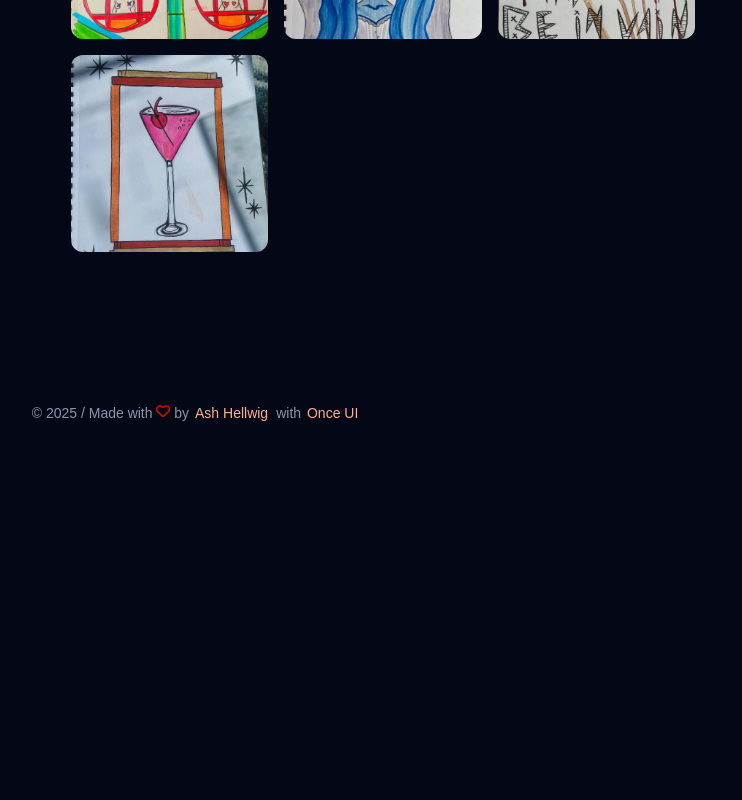
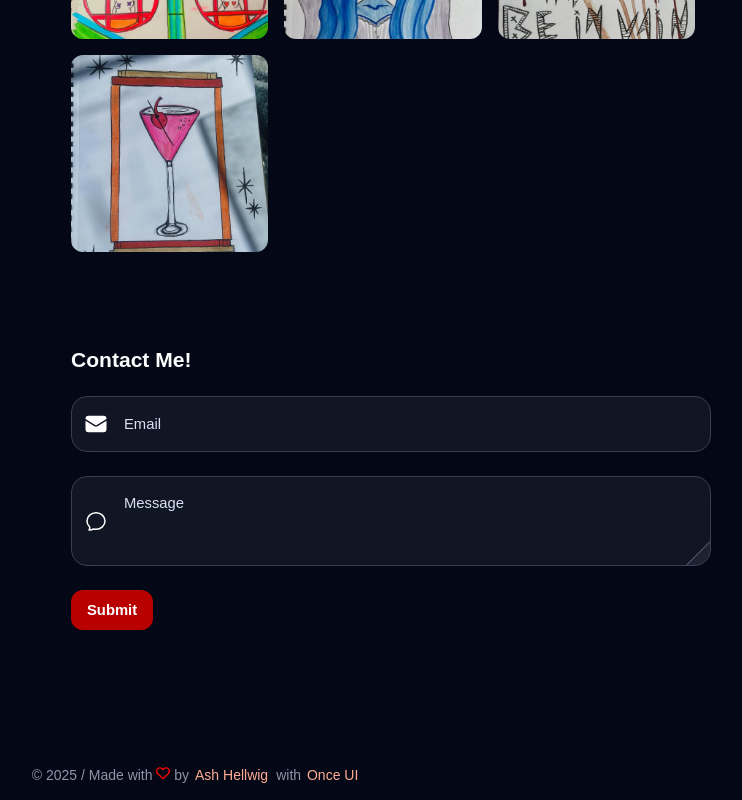
Before and after one commit to ashellwig/artbylilyellen, a Next.js app: page / in a window 1280 px wide. Shown: the part 880-1680 px from the top of the page, without its empty margins (441-1183 px from the left). Before the commit the page ends 1318 px from the top, so only its background shows below. Built offline with nearby package versions, Linux system fonts and the light colour scheme; a web font is replaced by a local one.

Commit message:
Add contact form

```diff
--- a/src/app/page.tsx
+++ b/src/app/page.tsx
@@ -15,7 +15,7 @@ import TableOfContents from "@/components/about/TableOfContents";
 import styles from "@/components/about/about.module.scss";
 import { person, about, social, gallery } from "@/app/resources/content";
 import Gallery from "./gallery/page";
-// import ContactForm from "@/components/contact-form";
+import ContactForm from "@/components/ContactForm";
 
 export async function generateMetadata() {
   const title = about.title;
@@ -202,9 +202,10 @@ export default function About() {
           </Column>
           {/* </> */}
 
-          {/* <Column textVariant="body-default-l" fillWidth gap="m" marginBottom="xl">
+          <Column textVariant="body-default-l" fillWidth gap="m" marginBottom="xl">
+            <h3>Contact Me!</h3>
             <ContactForm />
-          </Column> */}
+          </Column>
         </Column>
       </Flex>
     </Column>
--- a/src/app/resources/content.js
+++ b/src/app/resources/content.js
@@ -28,11 +28,6 @@ const social = [
     name: "Instagram",
     icon: "insta",
     link: "https://instagram.com/painmelikeoneofyourfrenchgirls",
-  },
-  {
-    name: "Email",
-    icon: "email",
-    link: "mailto:lily@artbylilyellen.com"
   },
 ];
 
--- /dev/null
+++ b/src/components/ContactForm.tsx
@@ -0,0 +1,60 @@
+// eslint-disable-next-line @typescript-eslint/ban-ts-comment
+// @ts-nocheck
+"use client";
+
+import { Button, Icon, Input, Textarea } from "@/once-ui/components";
+import { useForm, ValidationError } from "@formspree/react";
+
+export default function ContactForm() {
+  const [state, handleSubmit] = useForm(process.env.NEXT_PUBLIC_CONTACT_FORM);
+
+  if (state.succeeded) {
+    return <p>Thank you for your message! I will get back to you shortly.</p>;
+  }
+
+  return (
+    <form onSubmit={handleSubmit}>
+      {/* ---- BEGIN EMAIL ---- */}
+      <Input
+        id="userEmail"
+        type="email"
+        name="userEmail"
+        hasPrefix={<Icon name="email" />}
+        label="Email"
+        labelAsPlaceholder={false}
+      />
+      <ValidationError
+        prefix="UserEmail"
+        field="userEmail"
+        errors={state.errors}
+      />
+      {/* ---- END EMAIL ---- */}
+      <br />
+      {/* ---- BEGIN MESSAGE ---- */}
+      <Textarea
+        id="message"
+        name="message"
+        label="Message"
+        lines={3}
+        hasPrefix={<Icon name="chatBubble" />}
+        labelAsPlaceholder={false}
+        resize="vertical"
+      />
+      <ValidationError
+        prefix="Message"
+        field="message"
+        errors={state.errors}
+      />
+      {/* ---- END MESSAGE ---- */}
+      <br />
+      {/* ---- BEGIN SUBMIT BUTTON ---- */}
+      <Button
+        type="submit"
+        disabled={state.submitting}
+      >
+        Submit
+      </Button>
+      {/* ---- END SUBMIT BUTTON ---- */}
+    </form>
+  );
+}
--- a/src/once-ui/icons.ts
+++ b/src/once-ui/icons.ts
@@ -21,6 +21,7 @@ import {
   HiCalendarDays,
   HiClipboard,
   HiArrowRight,
+  HiOutlineChatBubbleOvalLeft,
   HiOutlineEye,
   HiOutlineEyeSlash,
 } from "react-icons/hi2";
@@ -74,4 +75,5 @@ export const iconLibrary: Record<string, IconType> = {
   clipboard: HiClipboard,
   arrowUpRightFromSquare: HiArrowTopRightOnSquare,
   heart: RedHeartIcon,
+  chatBubble: HiOutlineChatBubbleOvalLeft,
 };
```
Also changed, not shown: src/components/contact-form.tsx (deleted, +0 -28 lines), 1 other file (tests, documents, lock files or other folders).
